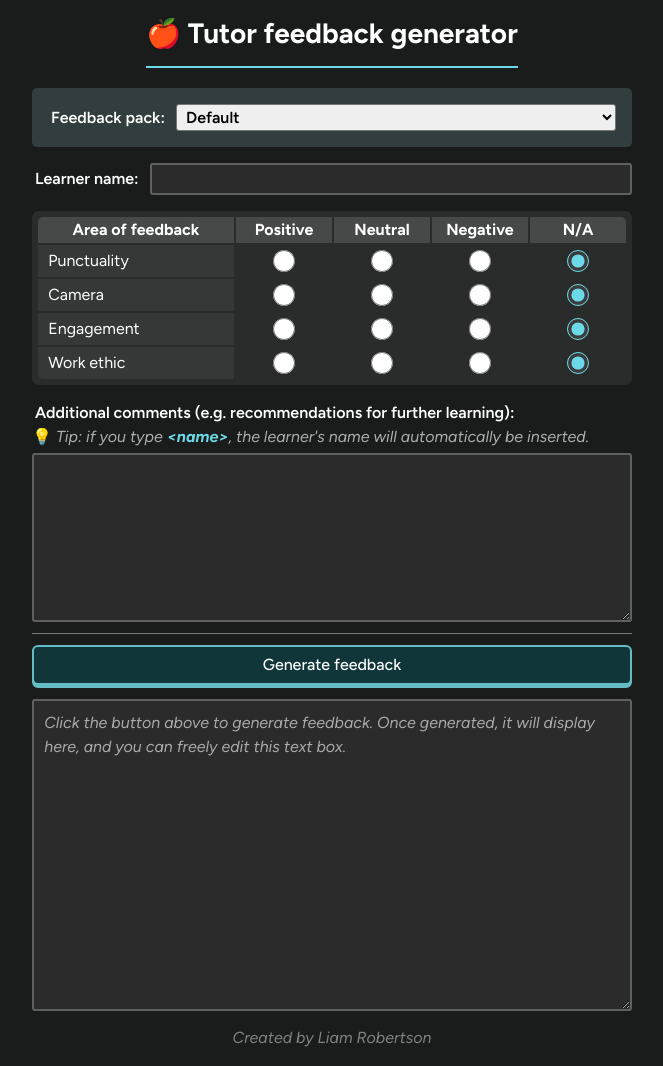
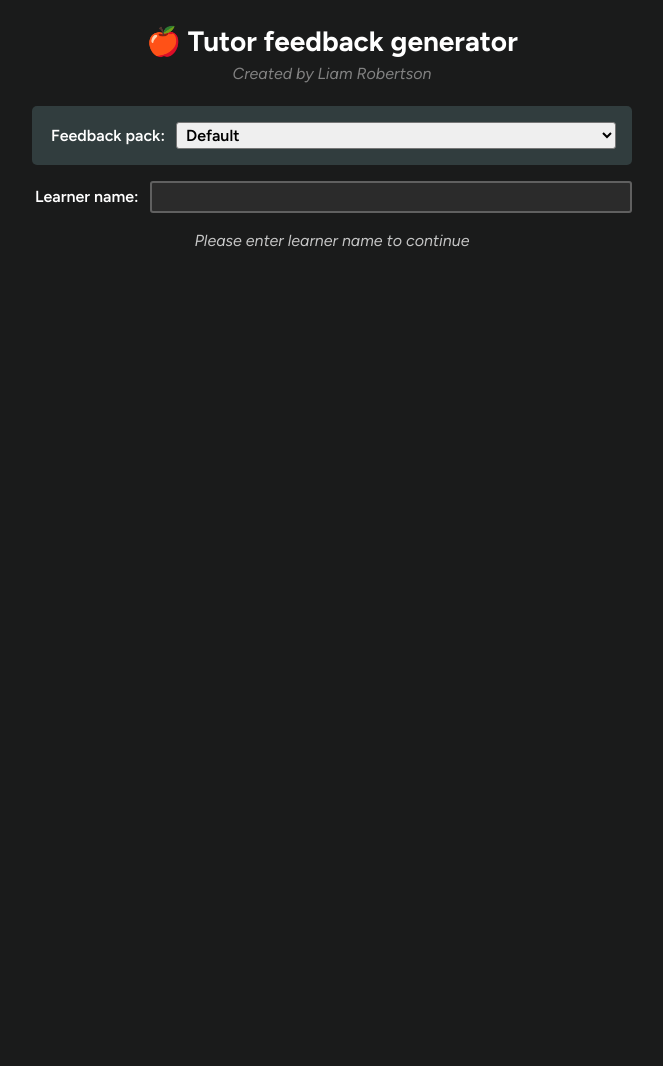
Before and after one commit to repercussive/tutor-feedback-generator, a React (Vite) app: page / in a window 1280 px wide. Shown: the whole page, without its empty margins (308-971 px from the left). After the commit the page ends 800 px from the top, so only its background shows below. Built offline with nearby package versions, Linux system fonts and the light colour scheme.

Commit message:
Reveal feedback UI progressively

```diff
--- a/src/App.tsx
+++ b/src/App.tsx
@@ -7,22 +7,23 @@ import AdditionalCommentsSection from '@components/AdditionalCommentSection'
 
 function App() {
   const activeFeedbackPack = useFeedbackStore((state) => state.activeFeedbackPack)
+  const learnerName = useFeedbackStore((state) => state.learnerName)
 
   return (
     <>
       <header>
         <h1>🍎 Tutor feedback generator</h1>
+        <p>Created by Liam Robertson</p>
       </header>
       <main>
         <FeedbackPackSection />
         <LearnerNameInput />
-        <FeedbackSelector feedbackPack={activeFeedbackPack} />
-        <AdditionalCommentsSection />
-        <GenerateFeedbackSection />
+        {learnerName && <div className="fade-in">
+          <FeedbackSelector feedbackPack={activeFeedbackPack} />
+          <AdditionalCommentsSection />
+          <GenerateFeedbackSection />
+        </div>}
       </main>
-      <footer>
-        Created by Liam Robertson
-      </footer>
     </>
   )
 }
--- a/src/components/GenerateFeedbackSection.tsx
+++ b/src/components/GenerateFeedbackSection.tsx
@@ -1,21 +1,36 @@
+import { useState } from 'react'
+import { useFeedbackStore } from '@src/stores/feedbackStore'
 import Button from '@src/components/Button'
 import styles from '@components/styles/GenerateFeedbackSection.module.scss'
-import { useFeedbackStore } from '@src/stores/feedbackStore'
 
 function GenerateFeedbackSection() {
   const feedbackContent = useFeedbackStore((state) => state.feedbackContent)
   const generateFeedback = useFeedbackStore((state) => state.generateFeedback)
   const setFeedbackContent = useFeedbackStore((state) => state.setFeedbackContent)
+  const questionResponses = useFeedbackStore((state) => state.questionResponses)
+  const additionalComments = useFeedbackStore((state) => state.additionalComments)
+  const [showTextarea, setShowTextarea] = useState(false)
+
+  if (feedbackContent && !showTextarea) {
+    setShowTextarea(true)
+  }
+
+  const disableGeneration =
+    !additionalComments
+    && Object.values(questionResponses).every((response) => response === 'none')
 
   return (
     <div className={styles.container}>
-      <Button onClick={generateFeedback}>Generate feedback</Button>
-      <textarea
+      <Button onClick={generateFeedback} disabled={disableGeneration}>
+        Generate feedback
+      </Button>
+      {disableGeneration && <p>No information provided yet</p>}
+      {showTextarea && <textarea
         rows={12}
         value={feedbackContent}
         onChange={(e) => setFeedbackContent(e.target.value)}
         placeholder="Click the button above to generate feedback. Once generated, it will display here, and you can freely edit this text box."
-      />
+      />}
     </div>
   )
 }
--- a/src/components/LearnerNameInput.tsx
+++ b/src/components/LearnerNameInput.tsx
@@ -9,6 +9,7 @@ function LearnerNameInput() {
     <div className={styles.container}>
       <label htmlFor="learner-name-input">Learner name: </label>
       <input id="learner-name-input" type="text" onChange={(e) => setLearnerName(e.target.value)} />
+      {!learnerName && <p>Please enter learner name to continue</p>}
     </div>
   )
 }
--- a/src/components/styles/GenerateFeedbackSection.module.scss
+++ b/src/components/styles/GenerateFeedbackSection.module.scss
@@ -5,6 +5,12 @@
   button {
     width: 100%;
     margin-bottom: 0.7rem;
+  }
+
+  p {
+    text-align: center;
+    font-style: italic;
+    opacity: 0.4;
   }
 
   textarea {
--- a/src/components/styles/LearnerNameInput.module.scss
+++ b/src/components/styles/LearnerNameInput.module.scss
@@ -2,6 +2,7 @@
   display: flex;
   align-items: center;
   margin-bottom: 1rem;
+  flex-wrap: wrap;
 
   label {
     margin-right: 0.8ch;
@@ -11,4 +12,12 @@
     display: block;
     flex: 1;
   }
+
+  p {
+    width: 100%;
+    padding-block: 1rem;
+    font-style: italic;
+    text-align: center;
+    opacity: 0.75;
+  }
 }
--- a/src/scss/globals.scss
+++ b/src/scss/globals.scss
@@ -42,19 +42,18 @@ div#root {
 }
 
 header {
-  padding-block: 0.75rem;
-  border-bottom: solid 2px var(--color-accent);
-  margin-bottom: 1.25rem;
+  margin-block: 1.25rem;
+  text-align: center;
 
   h1 {
     font-size: 1.75rem;
   }
-}
 
-footer {
-  color: rgb(130, 130, 130);
-  font-style: italic;
-  margin-bottom: 1rem;
+  p {
+    font-style: italic;
+    color: rgb(130, 130, 130);
+    font-style: italic;
+  }
 }
 
 input,
@@ -95,3 +94,19 @@ a {
 .failure {
   color: var(--color-failure);
 }
+
+.fade-in {
+  opacity: 0;
+  animation: fade-in forwards 600ms;
+  animation-delay: 100ms;
+}
+
+@keyframes fade-in {
+  from {
+    opacity: 0;
+  }
+
+  to {
+    opacity: 1;
+  }
+}
```
